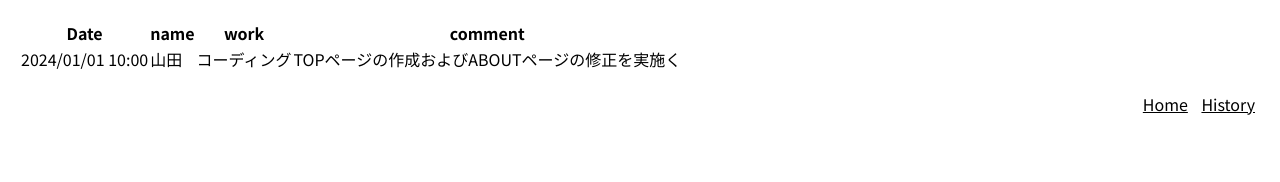
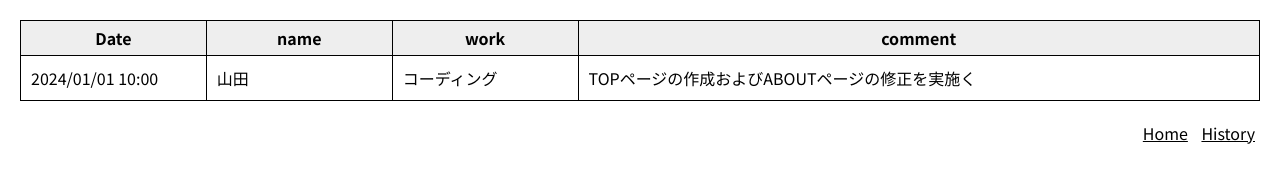
Before and after one commit to Veyron2050/daily-report, a website built with Vite: page history.html in a window 1280 px wide. Built offline with nearby package versions, Linux system fonts and the light colour scheme.

Commit message:
html,cssを変更

```diff
--- a/src/style.css
+++ b/src/style.css
@@ -57,3 +57,25 @@ body {
   margin: 0 5px;
   color: #000;
   }
+
+/*table */
+.table {
+  width: 100%;
+  }
+  .table-head {
+  background-color: #eee;
+  }
+  .table-head th {
+  padding: 5px;
+  width: 15%;
+  border: 1px solid #000;
+  text-align: center;
+  }
+.table-head th:nth-child(4) {
+  width: 55%;
+  }
+  .table-body td {
+  padding: 10px;
+  border: 1px solid #000;
+  text-align: left;
+  }
```
Also changed, not shown: history.html (+1 -0 lines).
